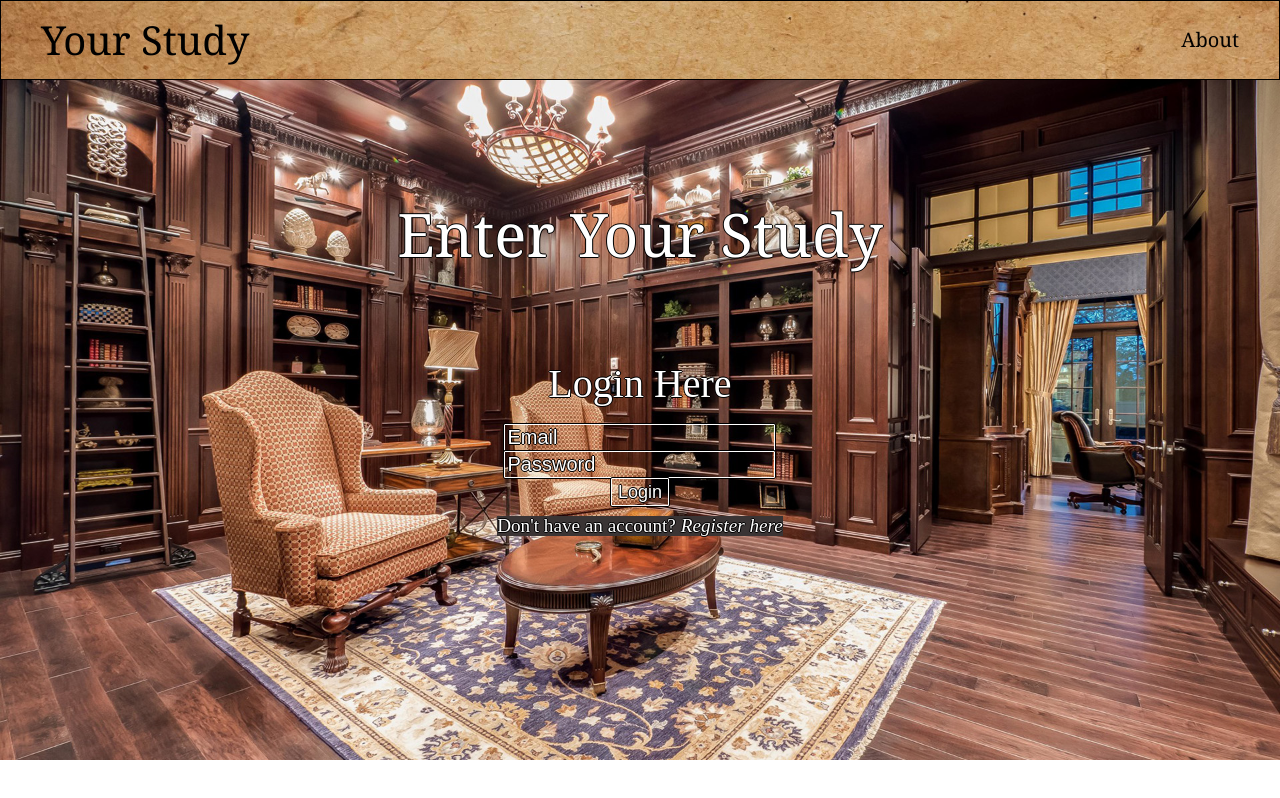
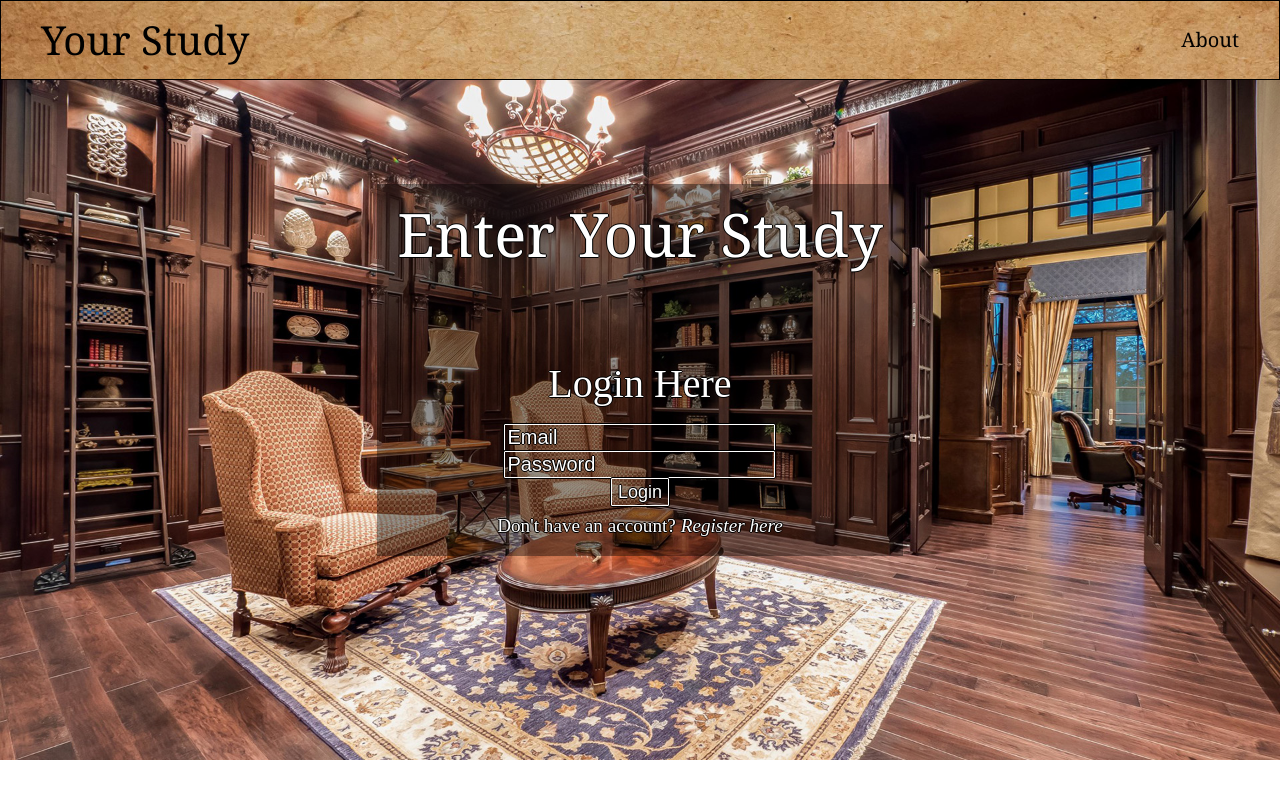
Before and after one commit to CameronDavis88/Your-Study-Project, a React (Create React App) app: page / in a window 1280 px wide. Built offline with nearby package versions, Linux system fonts and the light colour scheme.

Commit message:
Added back to desk buttons in Notes, Journal, and Quotes.

```diff
--- a/src/components/About/About.css
+++ b/src/components/About/About.css
@@ -18,12 +18,18 @@
     bottom: 115px;
     font-size: 45px;
     color:white;
+    background-color: rgba(0,0,0,.3);
+    color: #fff;
     text-shadow: 1px 0 0 #000, 0 -1px 0 #000, 0 1px 0 #000, -1px 0 0 #000;
 }
 .about-box{
     display: flex;
+    box-sizing: border-box;
     justify-content: center;
     align-items: center;
+    width: 40%;
+    background-color: rgba(0,0,0,.3);
+    color: #fff;
 }
 .about-content{
     box-sizing: border-box;
@@ -32,10 +38,11 @@
     background-color:rgba(0, 0, 0, 0);
     border-radius: 1px;
     text-shadow: 1px 0 0 #000, 0 -1px 0 #000, 0 1px 0 #000, -1px 0 0 #000;
-    font-size: 20px;
+    font-size: 30px;
     color: white;
     word-wrap: normal;
     text-align: center;
+
 }
 
 @media(max-width: 775px){
--- a/src/components/About/About.js
+++ b/src/components/About/About.js
@@ -6,9 +6,9 @@ class About extends Component {
         return (
             <div className='about-page'>
                 <span className='about-title'>About Your Study</span>
-                <main about-box>
-                <p className='about-content'>Your Study is a place to organize and store your personal note and journal entries, as well as some of your favorite quotes.</p>
-                </main>
+                <div className='about-box'>
+                <p className='about-content'>Your Study is a place to organize and store your personal notes, and journal entries, as well as some of your favorite quotes.</p>
+                </div>
             </div>
         )
     }
--- a/src/components/Journal/Journal.js
+++ b/src/components/Journal/Journal.js
@@ -83,6 +83,7 @@ const Journal = props => {
                         <div className='title-box' >
                             <h2 className='journal-title'>Your Journal</h2>
                         </div>
+                        <button className='add-view' onClick={() => props.history.push('/profile')}>Back to Desk</button>
                         <button className='add-view' onClick={addViewTrue}>Add New Entry</button>
                         {mappedJournal}
                     </main>
--- a/src/components/Login-Register/Login.css
+++ b/src/components/Login-Register/Login.css
@@ -1,8 +1,7 @@
-/* No CSS *//*# sourceMappingURL=Login.css.map */
+/* No CSS */ /*# sourceMappingURL=Login.css.map */
 
 .login-page {
-    background: url('../../images/home-background.jpg')
-     no-repeat center center fixed;
+    background: url("../../images/home-background.jpg") no-repeat center center fixed;
     box-sizing: border-box;
     background-size: cover;
     height: 85vh;
@@ -12,12 +11,9 @@
     z-index: 1;
     position: relative;
     top: 10vh;
+}
 
-
-
-
-}
-.enter{
+.enter {
     font-size: 60px;
     border-radius: 2px solid white;
     justify-content: center;
@@ -26,67 +22,68 @@
     text-shadow: 1px 0 0 #000, 0 -1px 0 #000, 0 1px 0 #000, -1px 0 0 #000;
     margin: 0px 0px 100px 0px;
 }
-.authentication-info {
+.authentication-info1 {
     display: flex;
     justify-content: center;
     align-items: center;
     z-index: 500;
     flex-direction: column;
     margin: 0px 0px 100px 0px;
+    background-color: rgba(0, 0, 0, 0.4);
+    color: #fff;
+    padding: 20px 20px;
 }
 
 .input-class {
     box-sizing: border-box;
     justify-content: center;
     align-items: center;
-    background-color:rgba(0, 0, 0, 0);
+    background-color: rgba(0, 0, 0, 0);
     border: white solid thin;
     border-radius: 1px;
-    box-shadow:  1px 0 0 #000, 0 -1px 0 #000, 0 1px 0 #000, -1px 0 0 #000;
+    box-shadow: 1px 0 0 #000, 0 -1px 0 #000, 0 1px 0 #000, -1px 0 0 #000;
     text-shadow: 1px 0 0 #000, 0 -1px 0 #000, 0 1px 0 #000, -1px 0 0 #000;
     font-size: 20px;
     color: white;
 }
-.Email{
+.Email {
     color: white;
 }
-::placeholder{
+::placeholder {
     color: white;
     text-shadow: 1px 0 0 #000, 0 -1px 0 #000, 0 1px 0 #000, -1px 0 0 #000;
 }
 .login-here-text {
     font-size: 40px;
     color: white;
-   border-radius: 1px  white solid;
+    border-radius: 1px white solid;
     justify-content: center;
     align-items: center;
     text-shadow: 1px 0 0 #000, 0 -1px 0 #000, 0 1px 0 #000, -1px 0 0 #000;
     margin-bottom: 20px;
 }
-p{
+p {
     color: white;
     font-size: larger;
     text-shadow: 1px 0 0 #000, 0 -1px 0 #000, 0 1px 0 #000, -1px 0 0 #000;
     margin-top: 10px;
-    background-color: rgb(58, 52, 52);
 }
-span{
+span {
     cursor: pointer;
     font-style: italic;
 }
-button{
+button {
     font-size: large;
     color: white;
     text-shadow: 1px 0 0 #000, 0 -1px 0 #000, 0 1px 0 #000, -1px 0 0 #000;
     cursor: pointer;
-    background-color:rgba(0, 0, 0, 0);
+    background-color: rgba(0, 0, 0, 0);
     border: white solid thin;
     border-radius: 1px;
-    box-shadow:  1px 0 0 #000, 0 -1px 0 #000, 0 1px 0 #000, -1px 0 0 #000;
+    box-shadow: 1px 0 0 #000, 0 -1px 0 #000, 0 1px 0 #000, -1px 0 0 #000;
 }
 
-@media (max-width: 775px){
-
+@media (max-width: 775px) {
     .authentication-info {
         margin: 0px 0px 175px 0px;
     }
@@ -98,18 +95,17 @@ button{
         font-size: 50px;
         margin-bottom: 20px;
     }
-    p{
+    p {
         font-size: 30px;
         margin-top: 125px;
         background-color: rgb(58, 52, 52);
     }
-    button{
+    button {
         font-size: xx-large;
     }
 }
 
-@media (max-width: 450px){
-
+@media (max-width: 450px) {
     .authentication-info {
         margin: -130px 0px 0px 0px;
         display: flex;
@@ -125,37 +121,34 @@ button{
         margin-top: -50px;
         margin-bottom: 20px;
     }
-    p{
+    p {
         font-size: 25px;
         margin-top: 60px;
         background-color: rgb(58, 52, 52);
     }
-    button{
+    button {
         font-size: x-large;
     }
     .login-page {
-
         display: flex;
         justify-content: center;
         align-items: center;
     }
 
-    .enter-box{
+    .enter-box {
         display: flex;
         justify-content: center;
         align-items: center;
-
     }
-    .enter{
+    .enter {
         margin-top: -30px;
         font-size: 45px;
         word-wrap: normal;
         justify-content: center;
         align-items: center;
         margin-right: 55px;
-
     }
-    .login-page{
+    .login-page {
         padding-top: 90px;
     }
 }
--- a/src/components/Login-Register/Login.js
+++ b/src/components/Login-Register/Login.js
@@ -60,8 +60,8 @@ class Login extends Component {
     render() {
         return (
             <div className='login-page'>
-                <section className='authentication-info'>
-                    <div enter-box>
+                <section className='authentication-info1'>
+                    <div className='enter-box'>
                         <h1 className='enter'>Enter Your Study</h1>
                     </div>
                     {this.state.registerView
--- a/src/components/Notes/Notes.css
+++ b/src/components/Notes/Notes.css
@@ -99,7 +99,7 @@ main {
 }
 
 .add-view {
-  margin-bottom: 35px;
+  margin-bottom: 15px;
   height: 7vh;
 }
 
--- a/src/components/Notes/Notes.js
+++ b/src/components/Notes/Notes.js
@@ -81,7 +81,9 @@ const Notes = props => {
                     <main>
                         <div className='title-box' >
                             <h2 className='notes-title'>Your Notes</h2>
+
                         </div>
+                        <button className='add-view' onClick={() => props.history.push('/profile')}>Back to Desk</button>
                         <button className='add-view' onClick={addViewTrue}>Add New Note</button>
                         {mappedNotes}
                     </main>
--- a/src/components/Profile/Profile.css
+++ b/src/components/Profile/Profile.css
@@ -9,6 +9,16 @@
   z-index: 1;
   position: relative;
   top: 10vh;
+}
+
+.authentication-info{
+  display: flex;
+  justify-content: center;
+  align-items: center;
+  z-index: 500;
+  flex-direction: column;
+  margin: 0px 0px 100px 0px;
+  padding: 20px 20px;
 }
 
 .profile-display {
@@ -24,7 +34,6 @@ h3 {
 }
 
 .link-box {
-
   display: flex;
   -webkit-box-align: center;
       -ms-flex-align: center;
@@ -37,7 +46,6 @@ h3 {
       -ms-flex-pack: justify;
           justify-content: space-between;
   width: 100vw;
-  margin-top: 25px;
 }
 
 .notes {
@@ -116,6 +124,7 @@ h3 {
 
 .updating-box {
   margin-bottom: 30px;
+  box-sizing: border-box;
 }
 
 .finished {
--- a/src/components/Profile/Profile.js
+++ b/src/components/Profile/Profile.js
@@ -142,6 +142,7 @@ class Profile extends Component {
                             </>
                         ) : (
                         <div className='profile-display'>
+                            {/* <div className='welcome-box' ></div> */}
                             <div className='user-update'>
                                 <div className='title-box' >
                                     <h2 className='username'>Welcome to Your Desk</h2>
--- a/src/components/Quotes/Quotes.js
+++ b/src/components/Quotes/Quotes.js
@@ -86,6 +86,7 @@ const Quotes = props => {
                         <div className='title-box' >
                             <h2 className='quotes-title'>Your Quotes</h2>
                         </div>
+                        <button className='add-view' onClick={() => props.history.push('/profile')}>Back to Desk</button>
                         <button className='add-view' onClick={addViewTrue}>Add New Quote</button>
                         {mappedQuotes}
                     </main>
```
Lines whose indentation alone changed are shown as unchanged.
